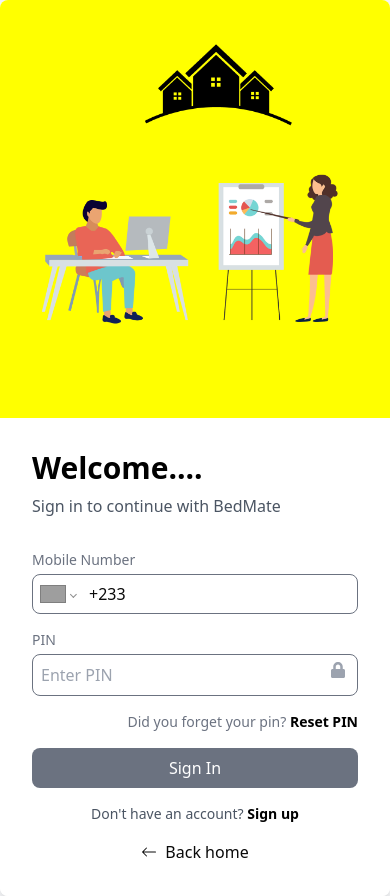
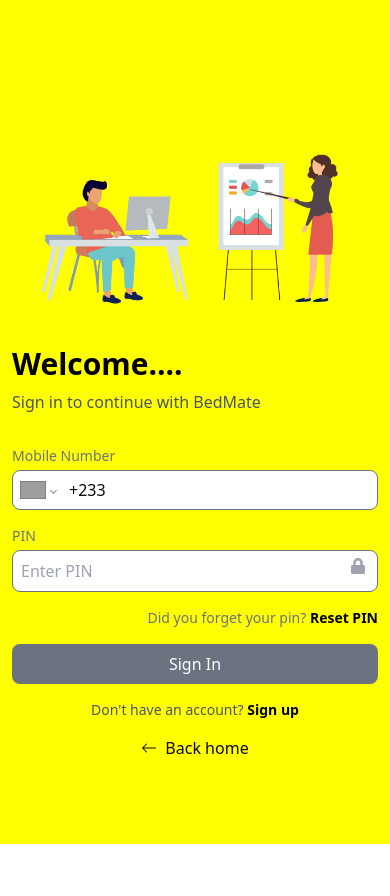
Before and after one commit to cobbygraves/bedmate-user, a Next.js app: page /sign-in in a window 390 px wide. After the commit the page ends 844 px from the top, so only its background shows below. Built offline with nearby package versions, Linux system fonts and the light colour scheme; grey boxes are pictures that could not be loaded.

Commit message:
mobile responsive login ui fixes

```diff
--- a/src/app/sign-in/page.tsx
+++ b/src/app/sign-in/page.tsx
@@ -34,10 +34,10 @@
   }
 
   return (
-    <div className='min-h-screen flex items-center justify-center bg-gray-100'>
-      <div className='flex flex-col-reverse sm:flex-row bg-white shadow-lg rounded-lg overflow-hidden sm:max-w-2xl lg:max-w-4xl relative'>
+    <div className='min-h-screen flex items-center justify-center bg-hostel-yellow sm:bg-white'>
+      <div className='flex w-full flex-col-reverse sm:flex-row bg-hostel-yellow sm:bg-white sm:shadow-xl rounded-lg overflow-hidden  sm:max-w-2xl lg:max-w-4xl relative'>
         {/* Left Section: Login Form */}
-        <div className='w-full lg:w-1/2 p-8 flex flex-col justify-center bg-white'>
+        <div className='w-full lg:w-1/2 p-3 sm:p-8 flex flex-col justify-center bg-hostel-yellow  sm:bg-white relative bottom-16 sm:bottom-0'>
           <h2 className='text-3xl font-bold text-black'>Welcome....</h2>
           <p className='mt-2 text-gray-600'>
             Sign in to continue with{' '}
@@ -134,17 +134,17 @@
         </div>
 
         {/* Right Section: Image and Welcome Text */}
-        <div className='relative sm:flex w-full lg:w-1/2 flex-col items-center justify-center p-8 bg-hostel-yellow'>
+        <div className='relative sm:flex w-full lg:w-1/2 flex-col items-center justify-center p-8 sm:bg-hostel-yellow'>
           {/* Illustration Image */}
           <Image
             src={illustration}
             alt='Illustration'
             layout='responsive'
-            className='object-contain mt-7 sm:mt-0'
+            className='object-contain'
           />
 
           {/* Logo */}
-          <div className='absolute top-2 sm:top-4 right-[25%] sm:right-[35%]'>
+          <div className='hidden sm:flex justify-center sm:absolute top-2 sm:top-4 sm:right-[35%]'>
             <Image src={logo} alt='Logo' width={150} height={150} />
           </div>
 
```
